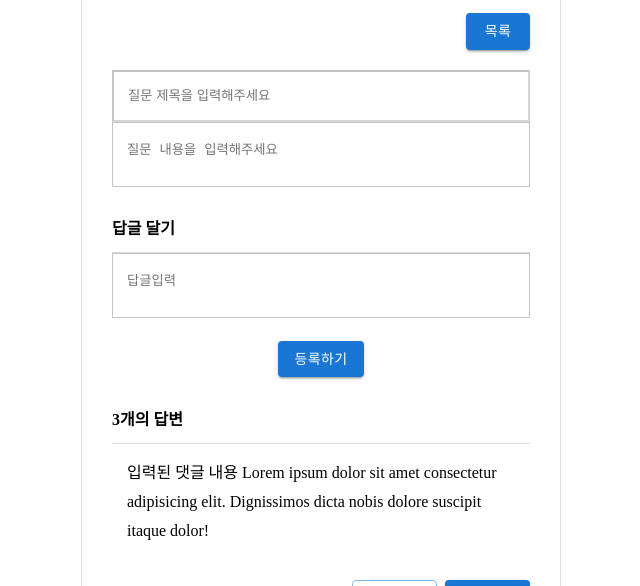
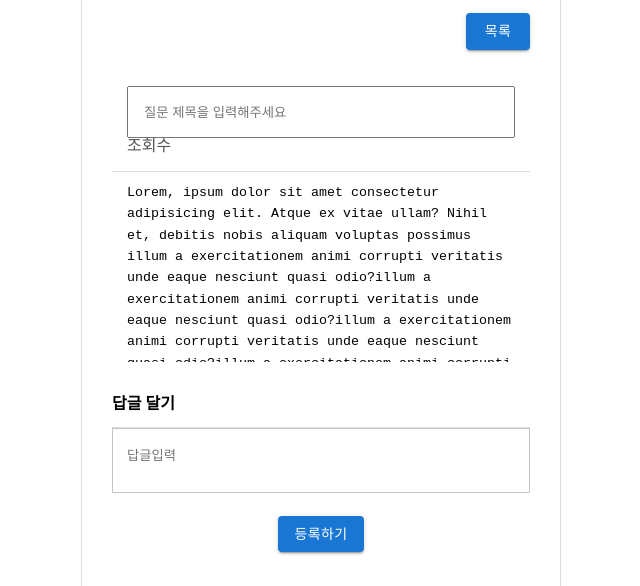
Before and after one commit to Cocktailer-Elice/cocktailer, a React (Vite) app in the folder Frontend/: page /cockflow/detail/1 in a window 1280 px wide. Shown: the part 214-800 px from the top of the page, without its empty margins (319-959 px from the left). Built offline with nearby package versions, Linux system fonts and the light colour scheme; no server answers.

Commit message:
feat: cockflow mockdata 추가

```diff
--- a/Frontend/src/components/Cockflow/CockflowAddComment.tsx
+++ b/Frontend/src/components/Cockflow/CockflowAddComment.tsx
@@ -1,3 +1,4 @@
+import axios from 'axios'
 import styled from 'styled-components';
 import Button from '@mui/material/Button';
 import { Center } from './style';
@@ -13,13 +14,13 @@ const TextBox = styled.textarea`
 // 댓글 박스
 export const CockflowAddComment = () => {
   return (
-    <>
+    <form onSubmit={()=>{}}>
       <CockflowBoxTitle smallTitle="답글 달기" />
       <TextBox name="" id="" value="" placeholder='답글입력' onChange={() => { }}>
       </TextBox>
       <Center>
-        <Button variant="contained">등록하기</Button>
+        <Button type="submit" variant="contained">등록하기</Button>
       </Center>
-    </>
+    </form>
   );
 };
--- a/Frontend/src/components/Cockflow/CockflowEnrollBox.tsx
+++ b/Frontend/src/components/Cockflow/CockflowEnrollBox.tsx
@@ -1,30 +1,80 @@
-import { useState } from 'react';
+import axios from 'axios'
+import { useEffect, useState } from 'react';
 import styled from 'styled-components';
 
+const ContWrap = styled.div`
+  // border: 1px solid #ddd;
+  border-radius: 7px;
+  overflow: hidden;
+  color: #555;
+`
+
+const TitleWrap = styled.div`
+  width: 100%;
+  padding: 16.5px 15px;
+  border: none;
+  border-bottom: 1px solid #ddd;
+  resize: none;
+`
+
 const InputBox = styled.input`
+  display: inline-block;
   width: 100%;
-  padding: 16.5px 14px;
-  border-color: rgba(0, 0, 0, 0.23);
-  resize: none;
+  padding: 16.5px 15px;
 `;
 
 const TextBox = styled.textarea`
   width: 100%;
-  padding: 16.5px 14px;
-  border-color: rgba(0, 0, 0, 0.23);
+  padding: 10.5px 15px;
+  border: none;
   resize: none;
+  height: 190px;
+  line-height: 1.6;
 `;
 
+const mockData = {
+  "id": 12,
+  "owner": {
+      "id": 94,
+      "nickname": "달콤한 위스키 #7696",
+      "isBartender": false,
+      "createdAt": "2022-12-20T09:08:19.442Z",
+      "deletedAt": "2022-12-20T14:10:52.155Z"
+  },
+  "title": "칵플로우 테스트",
+  "content": "오늘 홍대 근처에서 소개팅이 있는데 분위기 좋은 칵테일바 추천해주실 분 계신가요~?",
+  "deletedAt": null,
+  "createdAt": "2022-12-20T09:33:36.238Z",
+  "comments": [],
+  "commentsOwner": []
+}
 
 export const CockflowEnrollBox = ({ actived = true }) => {
   const [title, setTitle] = useState('');
-  const [content, setContent] = useState('');
+  const [data, setData] = useState({})
+
+  const [content, setContent] = useState('Lorem, ipsum dolor sit amet consectetur adipisicing elit. Atque ex vitae ullam? Nihil et, debitis nobis aliquam voluptas possimus illum a exercitationem animi corrupti veritatis unde eaque nesciunt quasi odio?illum a exercitationem animi corrupti veritatis unde eaque nesciunt quasi odio?illum a exercitationem animi corrupti veritatis unde eaque nesciunt quasi odio?illum a exercitationem animi corrupti veritatis unde eaque nesciunt quasi odio?illum a exercitationem animi corrupti veritatis unde eaque nesciunt quasi odio?illum a exercitationem animi corrupti veritatis unde eaque nesciunt quasi odio?');
+
+  useEffect(() => {
+    axios.get(`http://localhost:8000/cockflow/12`)
+      .then(res => {
+
+        console.log(res);
+      });
+
+  }, [])
+
   return (
-    <>
-      <div>
-        <InputBox type="text" value={title} onChange={(e) => {setTitle(e.target.value)}} readOnly={actived} placeholder="질문 제목을 입력해주세요" />
+    <ContWrap>
+      <form>
+        <TitleWrap>
+          <div>
+            <InputBox type="text" value={title} onChange={(e) => {setTitle(e.target.value)}} readOnly={actived} placeholder="질문 제목을 입력해주세요" />
+          </div>
+          <span>조회수</span>
+        </TitleWrap>
         <TextBox name="" id="" value={content} onChange={(e) => {setContent(e.target.value)}} readOnly={actived} placeholder='질문 내용을 입력해주세요'></TextBox>
-      </div>
-    </>
+      </form>
+    </ContWrap>
   );
 };
--- a/Frontend/src/components/Cockflow/CockflowGetPost.tsx
+++ b/Frontend/src/components/Cockflow/CockflowGetPost.tsx
@@ -36,7 +36,6 @@ export const CockflowGetPost = () => {
     };
 
     return (
-
       <form onSubmit={handleSubmit(onSubmit)}>
         <div>
           <InputBox
```
Also changed, not shown: Frontend/src/containers/Cockflow/CockflowList.tsx (+3 -4 lines). Lines whose indentation alone changed are shown as unchanged.
